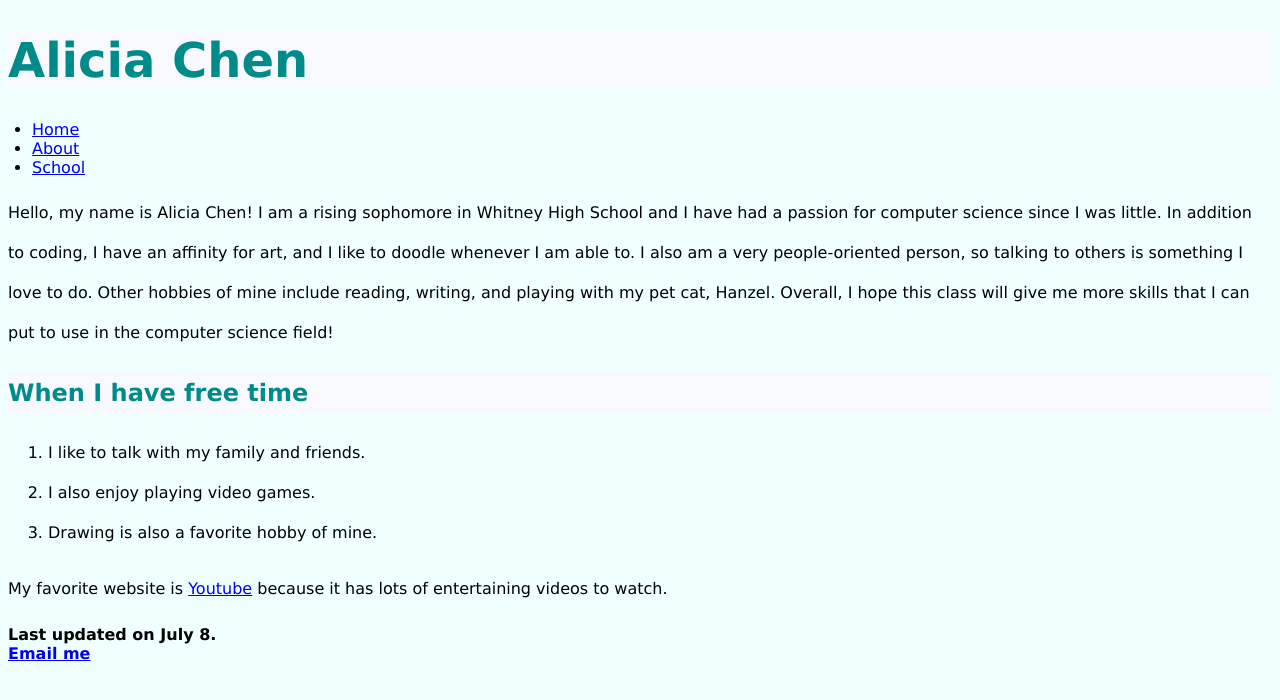
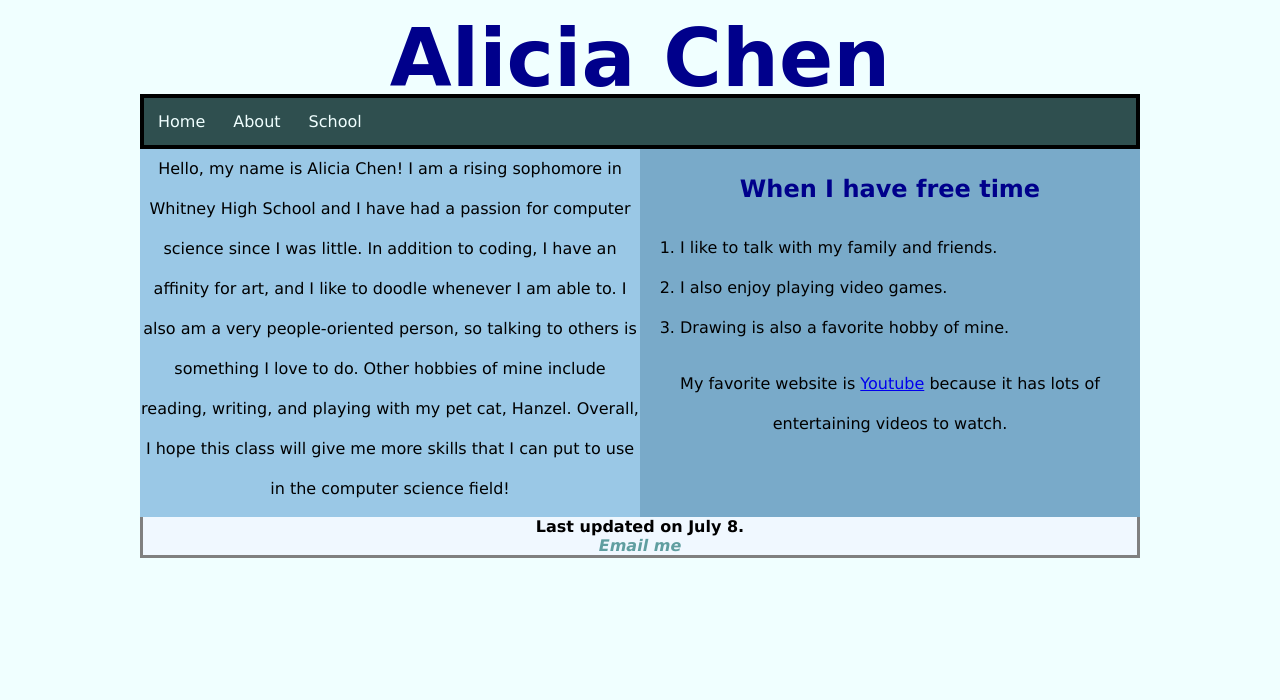
Before and after one commit to aliciayc1/CIS162, a plain HTML site: page index.html in a window 1280 px wide. Drawn offline with Linux system fonts and the light colour scheme; a web font is replaced by a local one.

Commit message:
Update main.css

```diff
--- a/main.css
+++ b/main.css
@@ -1,25 +1,94 @@
 body {
     font-family: 'Lucida Sans Unicode', 'Lucida Grande', sans-serif;
     background-color: azure;
+    margin-left: auto;
+    margin-right: auto;
+    width: 1000px;
+}
+
+header {
+    text-align: center;
+    font-size: 2.5em;
+    font-family: "Cedarville Cursive", cursive;
+    line-height: 10px;
+    height: 40px;
+    vertical-align: middle;
 }
 
 h1 {
-    color: darkcyan;
-    background-color: ghostwhite;
+    color: darkblue;
+    text-align: center;
 }
 
-header {
-    font-size: 1.5em;
+
+p {
+    text-align: center;
 }
 
 section {
     line-height: 2.5em;
+
 }
 
 footer {
     font-weight: bold;
+    background-color: aliceblue;
+    border: 3px solid gray;
+    text-align: center;
+}
+
+footer a {
+    text-decoration: none;
+    font-style: italic;
+    color: cadetblue;
+}
+
+nav {
+    border: 4px solid black;
 }
 
 nav > ul {
-    padding-left: 1.5em;
+    list-style-type: none;
+    margin: 0;
+    padding: 0;
+    overflow: hidden;
+    background-color: darkslategray;
 }
+
+li a {
+    display: block;
+    padding: 14px 14px;
+    float: left;
+    text-decoration: none;
+    color: azure;
+}
+
+li a:hover {
+    background-color: black;
+}
+
+.left {
+    background-color: #9ac8e6;
+    clear: left;
+    float: left;
+    width: 50%;
+    margin: 0px;
+    height: 23em;
+}
+
+.right {
+    background-color: #79aac9;
+    clear: right;
+    float: right;
+    width: 50%;
+    margin: 0px;
+    padding: 0px;
+    height: 23em;
+}
+
+img {
+    display: block;
+    margin-left: auto;
+    margin-right: auto;
+    width: 83%;
+}
```
